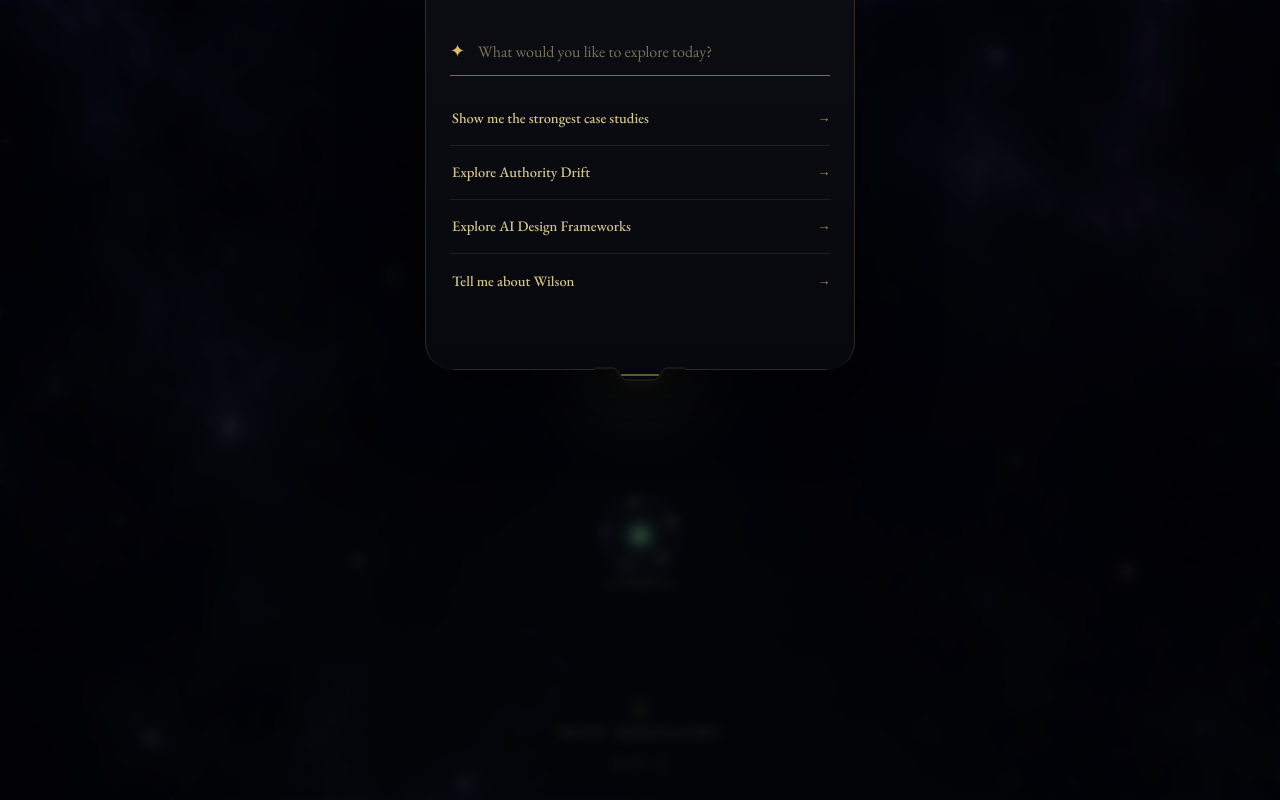
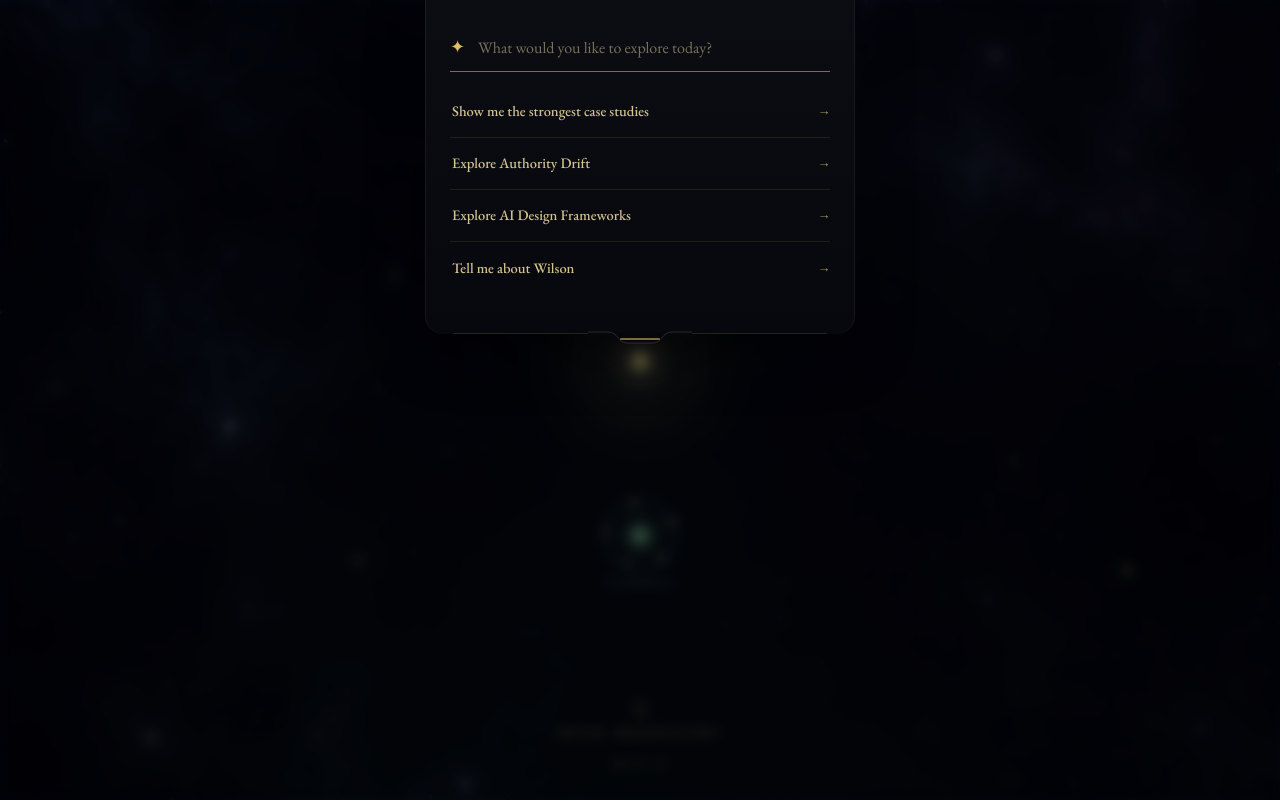
Before and after one commit to wchiu111/SovereignUXAtlasMobile, a React (Vite) app: page / in a window 1280 px wide. Both pictures are taken after a click on the button 640 px from the left and 6 px from the top of the page. Built offline with nearby package versions, Linux system fonts and the light colour scheme; a web font is replaced by a local one.

Commit message:
Update files from Figma Make

```diff
--- a/src/app/atlas/mobile/components/AtlasMobileSearch.tsx
+++ b/src/app/atlas/mobile/components/AtlasMobileSearch.tsx
@@ -17,7 +17,7 @@ interface AtlasMobileSearchProps {
   onExpandedChange?: (expanded: boolean) => void;
 }
 
-const COMMIT_RESOLVE_MS = 280;
+const COMMIT_RESOLVE_MS = 290;
 
 function colorWithAlpha(color: string, alpha: number) {
   const match = color.match(/^#([0-9a-f]{6})$/i);
@@ -38,7 +38,8 @@ function resultWash(
   return `linear-gradient(
     90deg,
     ${colorWithAlpha(result.color, strength)} 0%,
-    ${colorWithAlpha(result.color, strength * 0.48)} 58%,
+    ${colorWithAlpha(result.color, strength * 0.86)} 28%,
+    ${colorWithAlpha(result.color, strength * 0.46)} 64%,
     ${colorWithAlpha(result.color, 0)} 100%
   )`;
 }
@@ -143,7 +144,7 @@ export default function AtlasMobileSearch({
         display: "flex",
         flexDirection: "column",
         padding:
-          "28px 24px calc(46px + env(safe-area-inset-bottom, 0px))",
+          "24px 24px calc(32px + env(safe-area-inset-bottom, 0px))",
         overflow: "hidden",
       }}
     >
@@ -280,7 +281,7 @@ export default function AtlasMobileSearch({
         style={{
           flex: "1 1 auto",
           minHeight: 0,
-          marginTop: 16,
+          marginTop: 14,
           overflowY: "auto",
           overscrollBehavior: "contain",
           WebkitOverflowScrolling: "touch",
@@ -296,7 +297,7 @@ export default function AtlasMobileSearch({
                 onClick={() => choosePrompt(prompt.query)}
                 style={{
                   width: "100%",
-                  minHeight: 54,
+                  minHeight: 52,
                   display: "flex",
                   alignItems: "center",
                   justifyContent: "space-between",
@@ -308,7 +309,7 @@ export default function AtlasMobileSearch({
                       ? "0.5px solid rgba(232,200,109,0.11)"
                       : "none",
                   background: "transparent",
-                  padding: "10px 2px",
+                  padding: "8px 2px",
                   color: T.body,
                   fontFamily: T.serif,
                   fontSize: 14.5,
@@ -351,19 +352,19 @@ export default function AtlasMobileSearch({
                 committingResultId !== null && !committing;
 
               const opacity = anotherCommitting
-                ? 0.34
+                ? 0.30
                 : anotherSelected
-                ? 0.72
+                ? 0.68
                 : 1;
 
               const background = committing
-                ? resultWash(result, 0.12)
+                ? resultWash(result, 0.18)
                 : selected
-                ? resultWash(result, 0.068)
+                ? resultWash(result, 0.115)
                 : pressed
-                ? resultWash(result, 0.042)
+                ? resultWash(result, 0.055)
                 : keyboardFocused
-                ? "rgba(232,200,109,0.032)"
+                ? "rgba(232,200,109,0.035)"
                 : "transparent";
 
               return (
@@ -402,9 +403,9 @@ export default function AtlasMobileSearch({
                   onClick={() => activateResult(index)}
                   style={{
                     width: "100%",
-                    minHeight: 84,
+                    minHeight: 80,
                     display: "grid",
-                    gridTemplateColumns: "minmax(0,1fr) 22px",
+                    gridTemplateColumns: "minmax(0,1fr) 30px",
                     alignItems: "center",
                     gap: 12,
                     border: "none",
@@ -413,8 +414,9 @@ export default function AtlasMobileSearch({
                         ? "0.5px solid rgba(232,200,109,0.10)"
                         : "none",
                     borderRadius: 0,
+                    outline: "none",
                     background,
-                    padding: "12px 2px",
+                    padding: "10px 2px",
                     color: T.gold,
                     textAlign: "left",
                     cursor: "pointer",
@@ -476,7 +478,7 @@ export default function AtlasMobileSearch({
                         fontSize: 12.5,
                         lineHeight: 1.35,
                         opacity:
-                          selected || committing ? 0.82 : 0.68,
+                          selected || committing ? 0.88 : 0.66,
                         transition: "opacity 180ms ease",
                       }}
                     >
@@ -487,16 +489,31 @@ export default function AtlasMobileSearch({
                   <span
                     aria-hidden="true"
                     style={{
+                      width: 28,
+                      height: 28,
+                      display: "grid",
+                      placeItems: "center",
+                      borderRadius: 999,
                       color: T.identityGold,
+                      background: committing
+                        ? colorWithAlpha(result.color, 0.14)
+                        : selected
+                        ? colorWithAlpha(result.color, 0.085)
+                        : "transparent",
+                      boxShadow: committing
+                        ? `0 0 18px ${colorWithAlpha(result.color, 0.16)}`
+                        : selected
+                        ? `0 0 12px ${colorWithAlpha(result.color, 0.08)}`
+                        : "none",
                       fontFamily: T.mono,
                       fontSize: 15,
                       opacity:
                         committing
                           ? 1
                           : selected
-                          ? 0.95
+                          ? 0.98
                           : pressed
-                          ? 0.84
+                          ? 0.86
                           : 0.58,
                       transform:
                         committing
@@ -508,8 +525,8 @@ export default function AtlasMobileSearch({
                           : "translateX(0)",
                       transition:
                         committingResultId !== null
-                          ? "opacity 260ms ease, transform 260ms cubic-bezier(0.16,1,0.3,1)"
-                          : "opacity 160ms ease, transform 160ms ease",
+                          ? "background 260ms ease, box-shadow 260ms ease, opacity 260ms ease, transform 260ms cubic-bezier(0.16,1,0.3,1)"
+                          : "background 160ms ease, box-shadow 160ms ease, opacity 160ms ease, transform 160ms ease",
                     }}
                   >
                     →
--- a/src/app/atlas/mobile/components/AtlasUtilitySheet.tsx
+++ b/src/app/atlas/mobile/components/AtlasUtilitySheet.tsx
@@ -18,10 +18,10 @@ import { T } from "./mobileShared";
 import AtlasMobileSearch from "./AtlasMobileSearch";
 import type { AtlasMobileSearchDestination } from "./atlasMobileSearchIndex";
 
-const IDLE_SHEET_HEIGHT = 370;
-const RESULTS_SHEET_HEIGHT = 500;
-const NOTCH_WIDTH = 90;
-const NOTCH_DEPTH = 12;
+const IDLE_SHEET_HEIGHT = 334;
+const RESULTS_SHEET_HEIGHT = 466;
+const NOTCH_WIDTH = 104;
+const NOTCH_DEPTH = 11;
 const HANDLE_HIT_HEIGHT = 48;
 const DRAG_DISTANCE = 180;
 const OPEN_THRESHOLD = 0.32;
@@ -228,15 +228,15 @@ export default function AtlasUtilitySheet({
             position: "absolute",
             inset: `0 0 ${NOTCH_DEPTH}px 0`,
             boxSizing: "border-box",
-            borderLeft: "0.5px solid rgba(232,213,163,0.16)",
-            borderRight: "0.5px solid rgba(232,213,163,0.16)",
+            borderLeft: "0.5px solid rgba(232,213,163,0.07)",
+            borderRight: "0.5px solid rgba(232,213,163,0.07)",
             borderTop: "none",
-            borderRadius: "0 0 28px 28px",
+            borderRadius: "0 0 18px 18px",
             background:
               "linear-gradient(180deg, rgba(12,13,19,0.985) 0%, rgba(7,8,13,0.994) 100%)",
             boxShadow: overlayActive
-              ? `0 24px 74px rgba(0,0,0,${
-                  0.20 + activeProgress * 0.40
+              ? `0 18px 58px rgba(0,0,0,${
+                  0.14 + activeProgress * 0.28
                 })`
               : "none",
             backdropFilter: "blur(30px)",
@@ -276,7 +276,7 @@ export default function AtlasUtilitySheet({
             bottom: NOTCH_DEPTH,
             width: `calc(50% - ${NOTCH_WIDTH / 2 + 28}px)`,
             height: 1,
-            background: "rgba(232,213,163,0.16)",
+            background: "rgba(232,213,163,0.13)",
             pointerEvents: "none",
           }}
         />
@@ -288,7 +288,7 @@ export default function AtlasUtilitySheet({
             bottom: NOTCH_DEPTH,
             width: `calc(50% - ${NOTCH_WIDTH / 2 + 28}px)`,
             height: 1,
-            background: "rgba(232,213,163,0.16)",
+            background: "rgba(232,213,163,0.13)",
             pointerEvents: "none",
           }}
         />
@@ -308,14 +308,14 @@ export default function AtlasUtilitySheet({
           }}
         >
           <path
-            d="M 0 0 H 18 C 24 0 24 12 32 12 H 58 C 66 12 66 0 72 0 H 90 V 0 H 0 Z"
+            d="M 0 0 H 20 C 30 0 30 11 39 11 H 65 C 74 11 74 0 84 0 H 104 V 0 H 0 Z"
             fill="rgba(7,8,13,0.994)"
           />
           <path
-            d="M 0 0 H 18 C 24 0 24 12 32 12 H 58 C 66 12 66 0 72 0 H 90"
+            d="M 0 0 H 20 C 30 0 30 11 39 11 H 65 C 74 11 74 0 84 0 H 104"
             fill="none"
-            stroke="rgba(232,213,163,0.20)"
-            strokeWidth="0.75"
+            stroke="rgba(232,213,163,0.24)"
+            strokeWidth="0.7"
           />
         </svg>
 
@@ -356,18 +356,18 @@ export default function AtlasUtilitySheet({
               position: "absolute",
               left: "50%",
               top: 22,
-              width: 38,
+              width: 40,
               height: 2,
               borderRadius: 999,
               background: T.identityGold,
               opacity: dragging
-                ? 0.72
+                ? 0.84
                 : open
-                ? 0.42
-                : 0.62,
+                ? 0.52
+                : 0.68,
               transform: "translateX(-50%)",
               boxShadow: dragging
-                ? "0 0 12px rgba(232,200,109,0.18)"
+                ? "0 0 12px rgba(232,200,109,0.20)"
                 : "none",
               transition:
                 "opacity 180ms ease, box-shadow 180ms ease",
```
